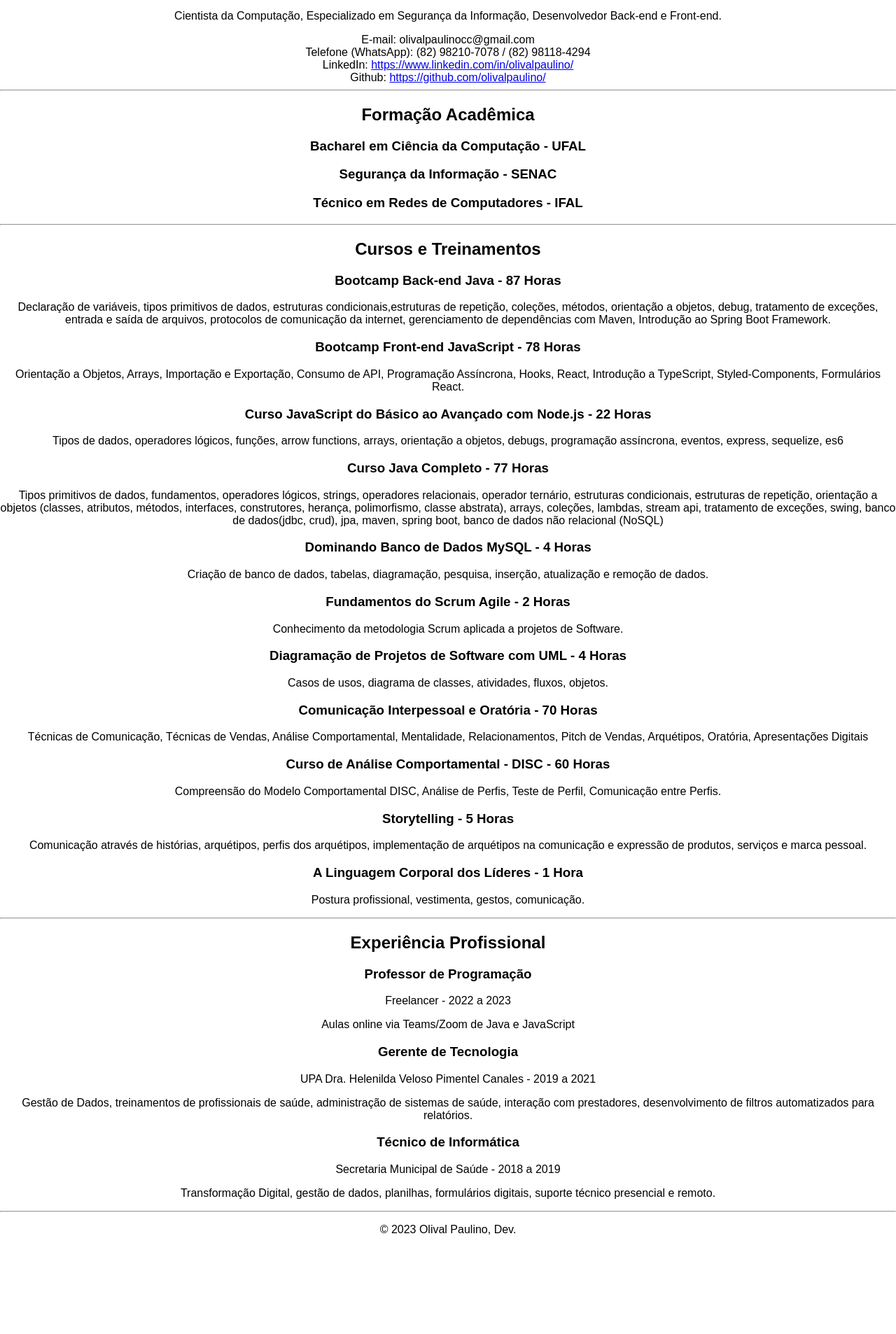
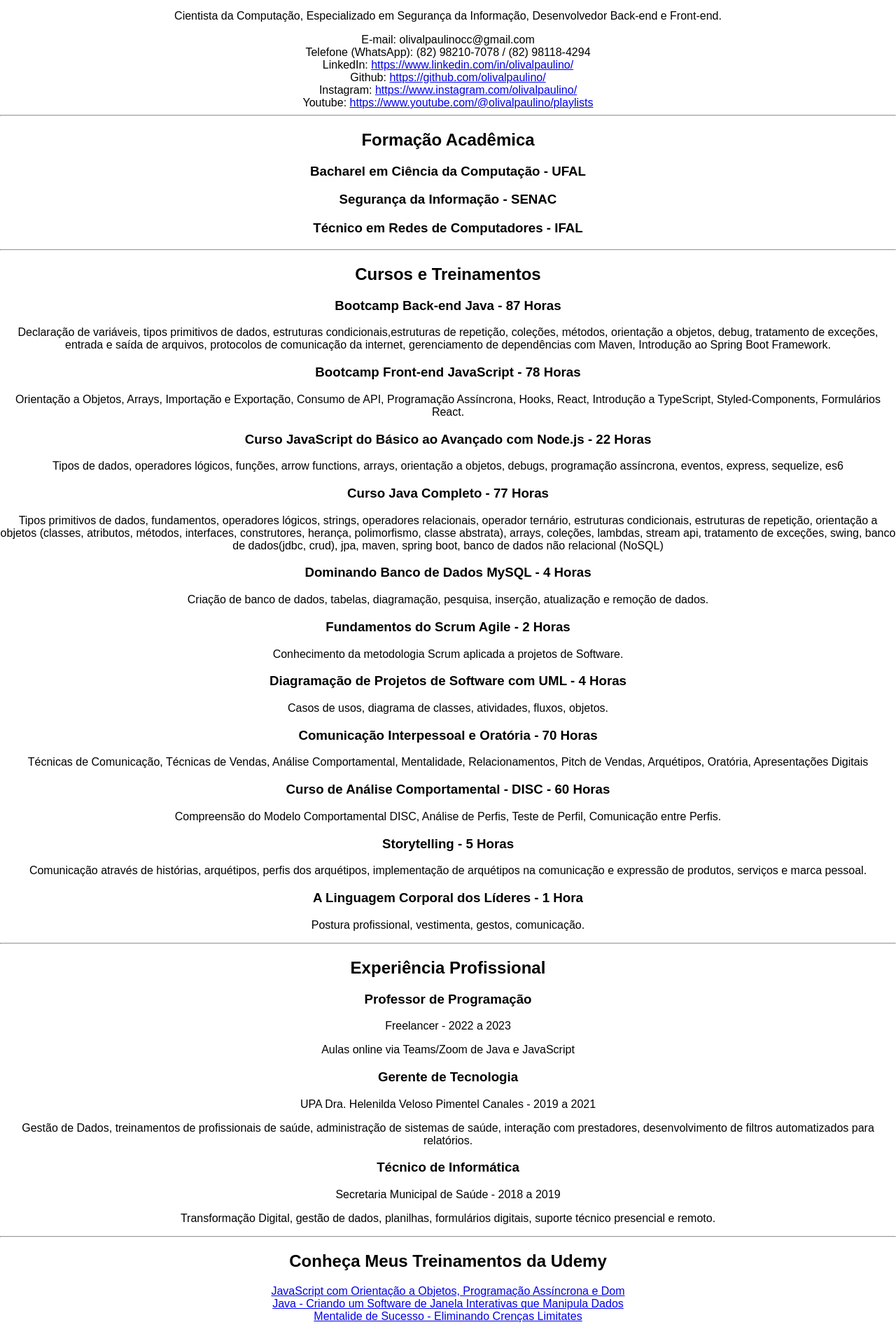
Before and after one commit to olivalpaulino/portifolio, a React (Create React App) app: page / in a window 1280 px wide. Shown: the part 320-2226 px from the top of the page at 70% size. Before the commit the page ends 2102 px from the top, so only its background shows below. Built offline with nearby package versions, Linux system fonts and the light colour scheme.

Commit message:
adicionando treinamentos udemy

```diff
--- a/src/components/Contato.js
+++ b/src/components/Contato.js
@@ -1,10 +1,12 @@
-const Contato = ({email, telefone1, telefone2, linkedin, github}) => {
+const Contato = ({email, telefone1, telefone2, linkedin, github, instagram, youtube}) => {
   return (
     <div>
         E-mail: {email} <br />
         Telefone (WhatsApp): {telefone1} / {telefone2} <br />
         LinkedIn: <a href={linkedin}>{linkedin}</a> <br />
         Github: <a href={github}>{github}</a> <br />
+        Instagram: <a href={instagram}>{instagram}</a> <br />
+        Youtube: <a href={youtube}>{youtube}</a>
     </div>
   )
 }
--- a/src/components/Perfil.js
+++ b/src/components/Perfil.js
@@ -5,6 +5,7 @@ import Formacao from './Formacao';
 import Experiencia from './Experiencia';
 import Contato from './Contato';
 import Rodape from './Rodape';
+import Treinamento from './Treinamento';
 
 const Perfil = () => {
   return (
@@ -15,7 +16,7 @@ const Perfil = () => {
       </header>
 
       <section class="contato">
-        <Contato email={"olivalpaulinocc@gmail.com"} telefone1={"(82) 98210-7078"} telefone2={"(82) 98118-4294"} linkedin={"https://www.linkedin.com/in/olivalpaulino/"} github={"https://github.com/olivalpaulino/"} />
+        <Contato email={"olivalpaulinocc@gmail.com"} telefone1={"(82) 98210-7078"} telefone2={"(82) 98118-4294"} linkedin={"https://www.linkedin.com/in/olivalpaulino/"} github={"https://github.com/olivalpaulino/"} instagram={"https://www.instagram.com/olivalpaulino/"} youtube={"https://www.youtube.com/@olivalpaulino/playlists"} />
       </section>
 
       <hr />
@@ -46,7 +47,7 @@ const Perfil = () => {
 
       <hr />
 
-      <section>
+      <section class="experiencia">
         <h2>Experiência Profissional</h2>
         <Experiencia cargo={"Professor de Programação"} instituicao={"Freelancer"} periodo={"2022 a 2023"} atividades={"Aulas online via Teams/Zoom de Java e JavaScript"} />
         <Experiencia cargo={"Gerente de Tecnologia"} instituicao={"UPA Dra. Helenilda Veloso Pimentel Canales"} periodo={"2019 a 2021"} atividades={"Gestão de Dados, treinamentos de profissionais de saúde, administração de sistemas de saúde, interação com prestadores, desenvolvimento de filtros automatizados para relatórios."} />
@@ -55,6 +56,13 @@ const Perfil = () => {
 
       <hr />
 
+      <section class="udemy">
+        <h2>Conheça Meus Treinamentos da Udemy</h2>
+        <Treinamento nomeDoCurso={"JavaScript com Orientação a Objetos, Programação Assíncrona e Dom"} link={"https://www.udemy.com/course/javascript-com-orientacao-a-objetos-e-dom-aprenda-rapido/?couponCode=F158D14301BAF8E33B83"} />
+        <Treinamento nomeDoCurso={"Java - Criando um Software de Janela Interativas que Manipula Dados"} link={"https://www.udemy.com/course/desenvolva-um-sistema-em-java/?couponCode=295AE979B6E5EC689804"} />
+        <Treinamento nomeDoCurso={"Mentalide de Sucesso - Eliminando Crenças Limitates"} link={"https://www.udemy.com/course/crencas-limitantes/?couponCode=48F7F8FF0476AC88EA02"} />
+      </section>
+
       <Rodape />
     </div>
 
--- /dev/null
+++ b/src/components/Treinamento.js
@@ -0,0 +1,11 @@
+
+
+const Treinamento = ({nomeDoCurso, link}) => {
+  return (
+    <div>
+        <a href={link}>{nomeDoCurso}</a>
+    </div>
+  )
+}
+
+export default Treinamento
```
